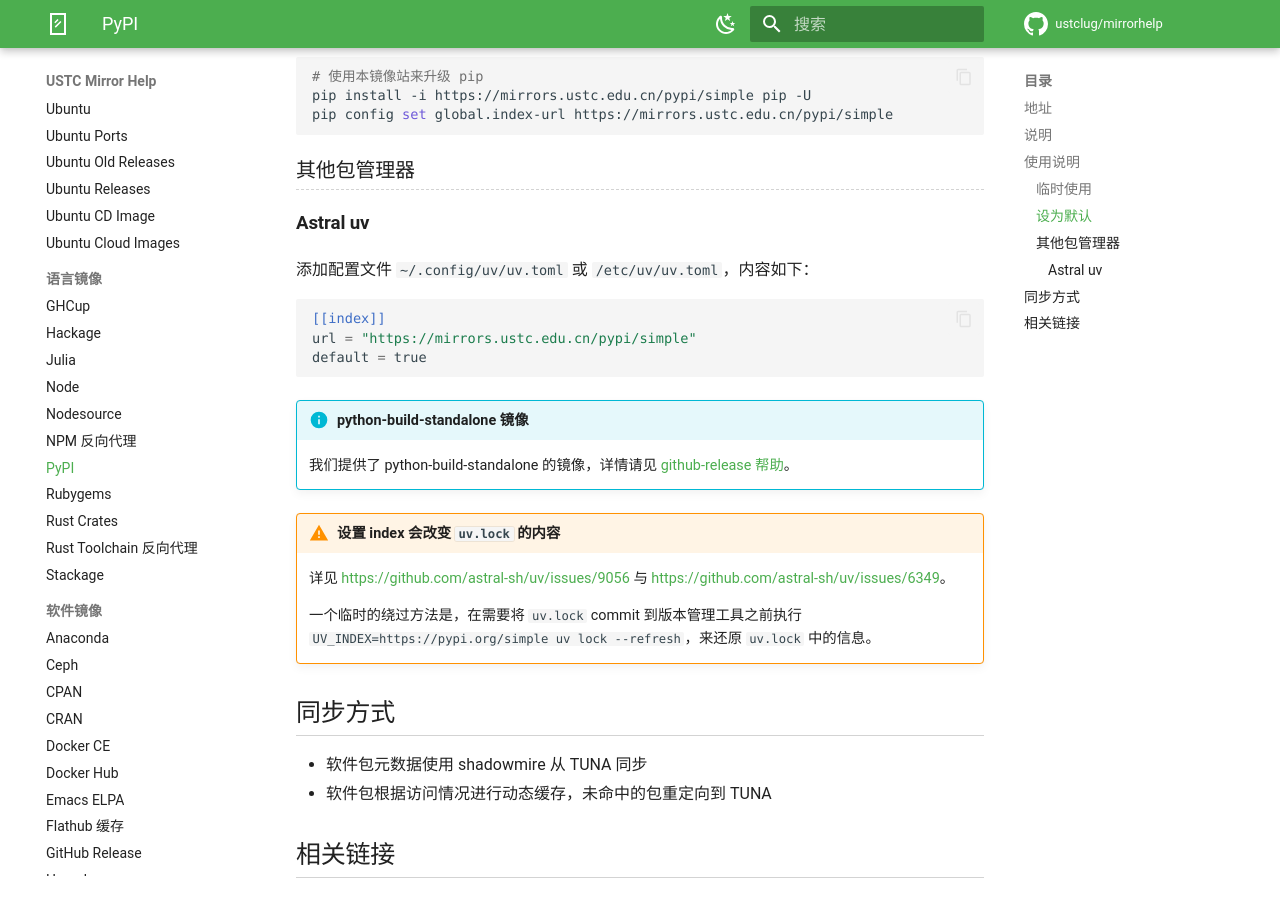
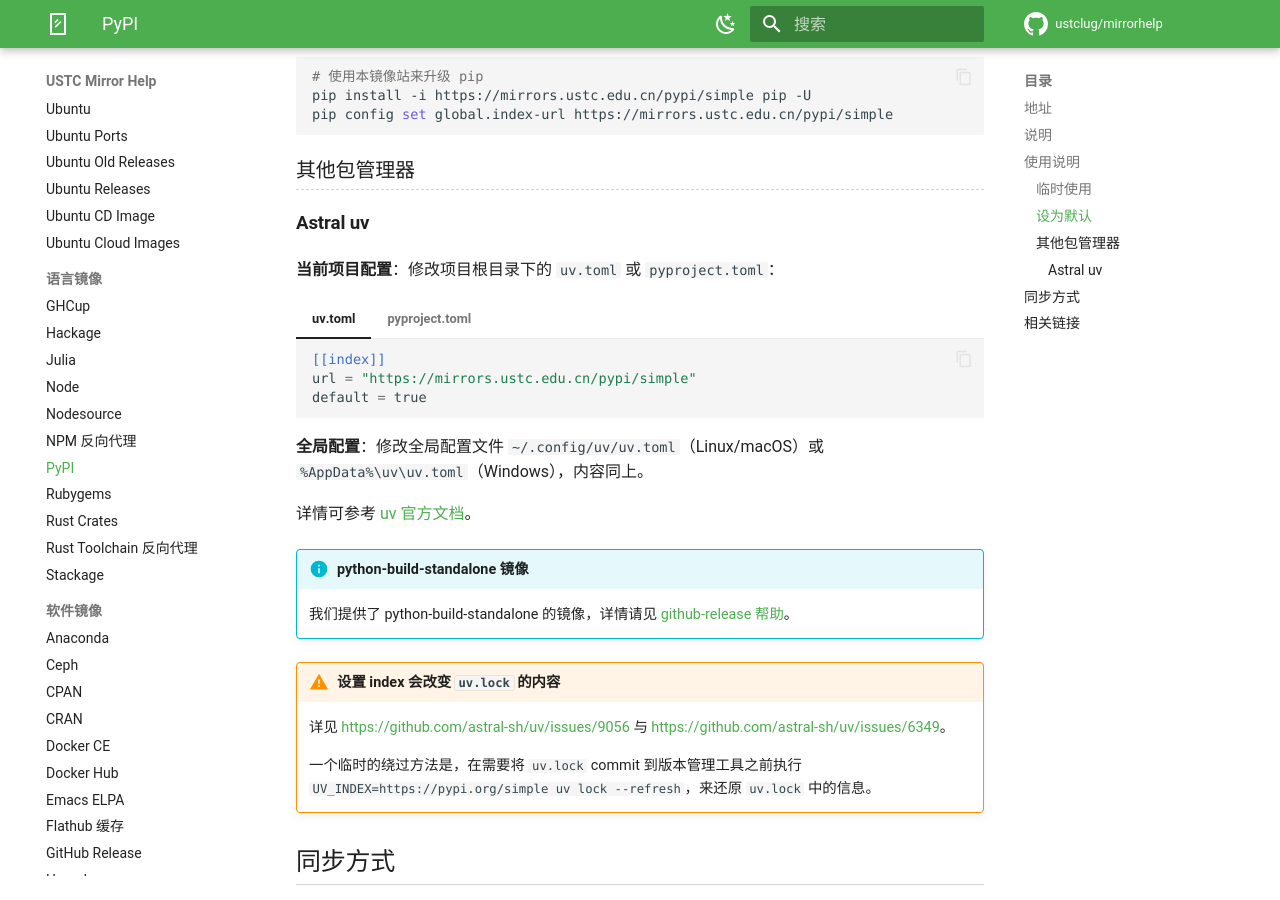
Before and after one commit to ustclug/mirrorhelp, an MkDocs documentation site: the page built from docs/pypi.md, in a window 1280 px wide and 900 px high, scrolled down 611 px. Built offline with MkDocs 1.6.1 and Material for MkDocs 9.7.7, drawn with Linux system fonts in a browser that asks for light colours; comment, search, counter and statistics services are not loaded.

Commit message:
Update PyPI documentation for Astral uv configuration (#309)
Co-authored-by: iBug <git@ibugone.com>

````diff
--- a/docs/pypi.md
+++ b/docs/pypi.md
@@ -28,13 +28,27 @@
 
 #### Astral uv
 
-添加配置文件 `~/.config/uv/uv.toml` 或 `/etc/uv/uv.toml`，内容如下：
+**当前项目配置**：修改项目根目录下的 `uv.toml` 或 `pyproject.toml`：
 
-```toml
-[[index]]
-url = "https://mirrors.ustc.edu.cn/pypi/simple"
-default = true
-```
+=== "uv.toml"
+
+    ```toml
+    [[index]]
+    url = "https://mirrors.ustc.edu.cn/pypi/simple"
+    default = true
+    ```
+
+=== "pyproject.toml"
+
+    ```toml
+    [[tool.uv.index]]
+    url = "https://mirrors.ustc.edu.cn/pypi/simple"
+    default = true
+    ```
+
+**全局配置**：修改全局配置文件 `~/.config/uv/uv.toml`（Linux/macOS）或 `%AppData%\uv\uv.toml`（Windows），内容同上。
+
+详情可参考 [uv 官方文档](https://docs.astral.sh/uv/concepts/configuration-files/)。
 
 !!! info "python-build-standalone 镜像"
 
````
